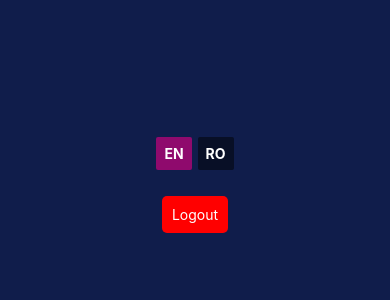
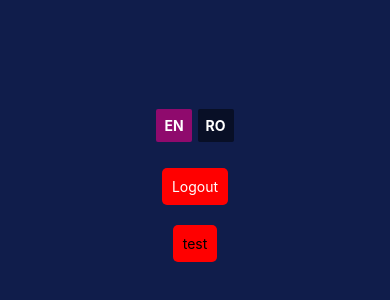
Before and after one commit to acajvan/b-tesla-app, a React Native app: screen /Settings in a window 390 px wide. Shown: the part 240-540 px from the top of the page. Built offline with nearby package versions, Linux system fonts and the light colour scheme; what expo-localization would draw is missing.

Commit message:
implemented the token refresh upon reboot functionality + server side

```diff
--- a/App.js
+++ b/App.js
@@ -45,7 +45,9 @@ const App = () => {
                     const data = await response.json();
                     console.log("Response from Refresh:", data);
 
-                    if (data.accessToken) {
+                    if (data.refreshToken) {
+                        const newRefreshToken = data.refreshToken;
+                        await AsyncStorage.setItem('refreshToken', newRefreshToken);
                         await AsyncStorage.setItem('accessToken', data.accessToken);
                         console.log("Setting initial route to Main");
                         setInitialRoute('Main');
@@ -65,6 +67,7 @@ const App = () => {
         };
         checkToken();
     }, []);
+
 
     if (isLoading) {
         return <LoadingScreen />
--- a/src/screens/Login.js
+++ b/src/screens/Login.js
@@ -15,11 +15,9 @@ const Login = () => {
 
 
     const checkLogin = async () => {
-        const accessToken = await AsyncStorage.getItem('accessToken');
         const refreshToken = await AsyncStorage.getItem('refreshToken');
 
-        console.log(accessToken);
-        console.log(refreshToken);
+        console.log("Current Refresh Token: ",refreshToken);
     }
 
     const handleLogin = async () => {
@@ -44,6 +42,8 @@ const Login = () => {
             // Handle successful login
             await AsyncStorage.setItem('accessToken', data.accessToken);
             await AsyncStorage.setItem('refreshToken', data.refreshToken);
+
+            console.log("Stored Refresh Token: ", data.refreshToken);
 
             navigation.navigate('Main');
             console.log('Login successful:', data);
--- a/src/screens/Settings.js
+++ b/src/screens/Settings.js
@@ -8,6 +8,12 @@ const Settings = () => {
     const navigation = useNavigation();
     const { language, toggleLanguage } = useLanguage();
     const isEnglish = language === "en";
+
+    const checkLogin = async () => {
+        const refreshToken = await AsyncStorage.getItem('refreshToken');
+
+        console.log("Current Refresh Token: ",refreshToken);
+    }
 
     const handleSetLanguage = (lang) => {
         toggleLanguage(lang);
@@ -39,6 +45,12 @@ const Settings = () => {
             {/* Logout Button */}
             <TouchableOpacity style={styles.logoutButton} onPress={handleLogout}>
                 <Text style={styles.logoutButtonText}>Logout</Text>
+            </TouchableOpacity>
+
+            <TouchableOpacity
+                style={styles.logoutButton}
+                onPress={checkLogin}>
+                <Text style={styles.buttonText}>test</Text>
             </TouchableOpacity>
         </View>
     );
```
